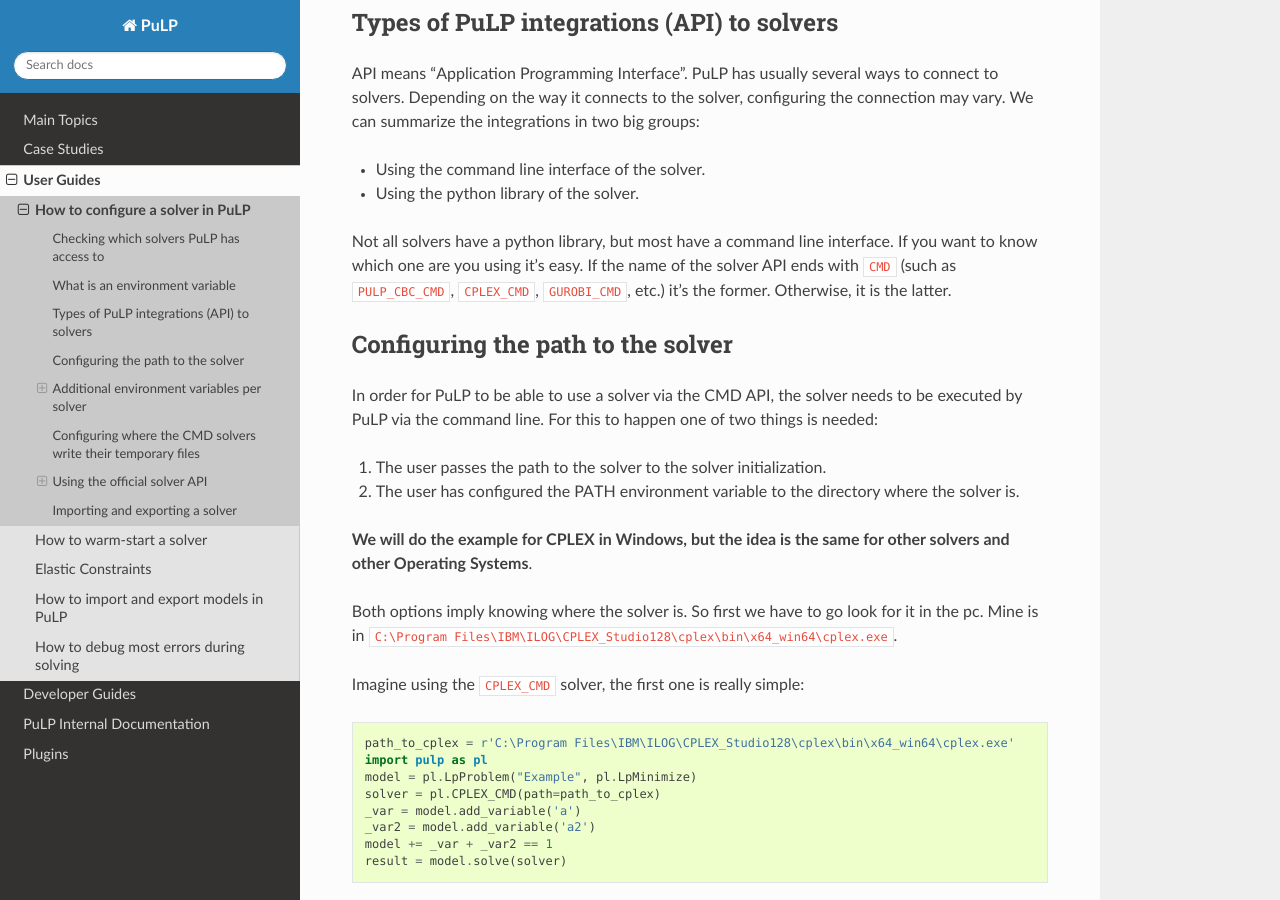
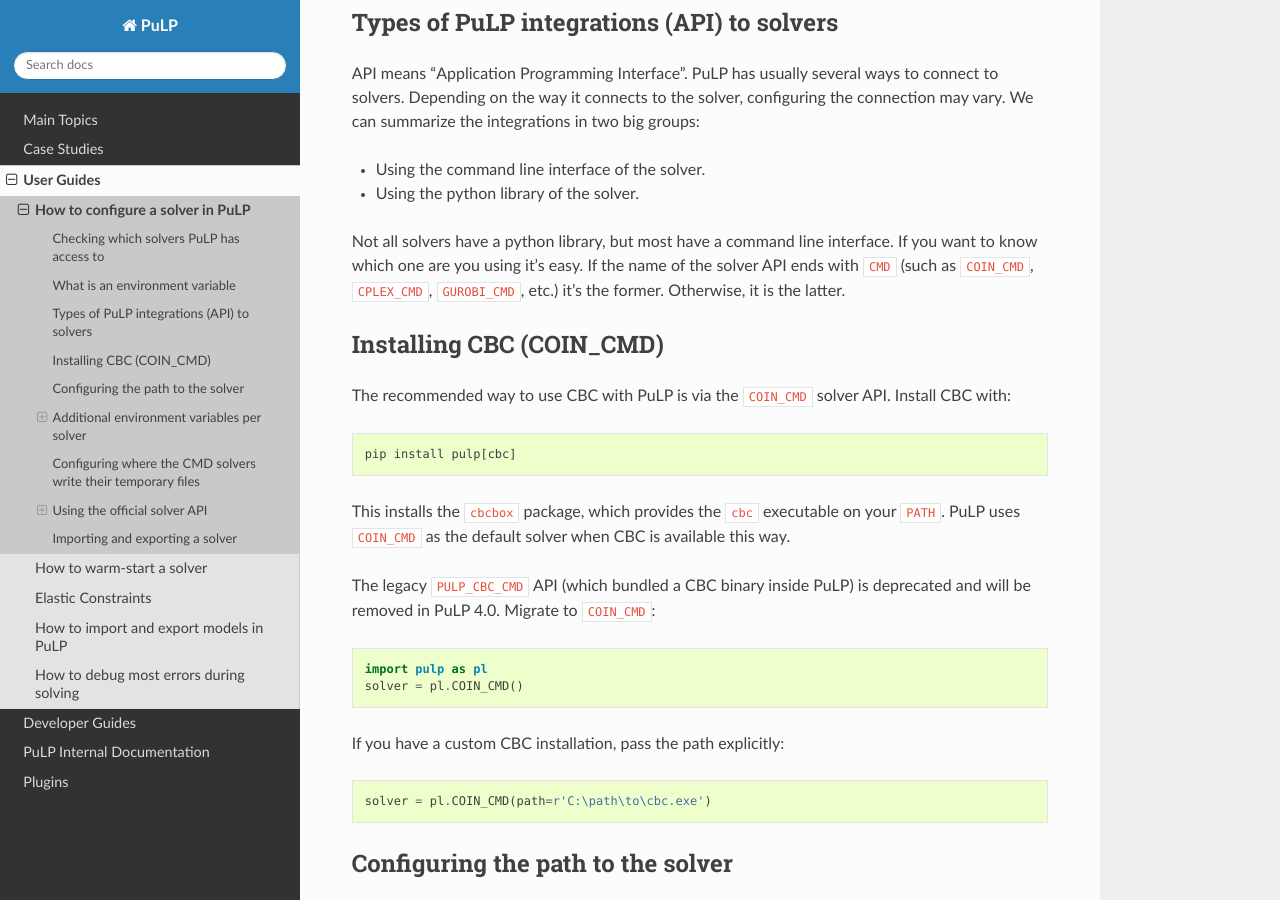
Before and after one commit to coin-or/pulp, a Sphinx documentation site: the page built from doc/source/guides/how_to_configure_solvers.rst, in a window 1280 px wide and 900 px high, scrolled down 1243 px. Built offline with Sphinx 7.4.7 and the Read the Docs theme 3.1.0, drawn with Linux system fonts in a browser that asks for light colours; pages that are not in the unit, such as notebooks, are missing from menus; the version number could not be read and is left out; some of the changed text lies outside the part shown.

Commit message:
deprecation messages for PULP_CBC_CMD solver

```diff
--- a/doc/source/guides/how_to_configure_solvers.rst
+++ b/doc/source/guides/how_to_configure_solvers.rst
@@ -51,7 +51,25 @@
 * Using the command line interface of the solver.
 * Using the python library of the solver.
 
-Not all solvers have a python library, but most have a command line interface. If you want to know which one are you using it's easy. If the name of the solver API ends with ``CMD`` (such as ``PULP_CBC_CMD``, ``CPLEX_CMD``, ``GUROBI_CMD``, etc.) it's the former. Otherwise, it is the latter.
+Not all solvers have a python library, but most have a command line interface. If you want to know which one are you using it's easy. If the name of the solver API ends with ``CMD`` (such as ``COIN_CMD``, ``CPLEX_CMD``, ``GUROBI_CMD``, etc.) it's the former. Otherwise, it is the latter.
+
+Installing CBC (COIN_CMD)
+--------------------------------
+
+The recommended way to use CBC with PuLP is via the ``COIN_CMD`` solver API. Install CBC with::
+
+    pip install pulp[cbc]
+
+This installs the ``cbcbox`` package, which provides the ``cbc`` executable on your ``PATH``. PuLP uses ``COIN_CMD`` as the default solver when CBC is available this way.
+
+The legacy ``PULP_CBC_CMD`` API (which bundled a CBC binary inside PuLP) is deprecated and will be removed in PuLP 4.0. Migrate to ``COIN_CMD``::
+
+    import pulp as pl
+    solver = pl.COIN_CMD()
+
+If you have a custom CBC installation, pass the path explicitly::
+
+    solver = pl.COIN_CMD(path=r'C:\path\to\cbc.exe')
 
 Configuring the path to the solver
 --------------------------------------------
@@ -155,7 +173,7 @@
     _var = model.add_variable('a')
     _var2 = model.add_variable('a2')
     model += _var + _var2 == 1
-    solver = pl.PULP_CBC_CMD()
+    solver = pl.COIN_CMD()
     result = model.solve(solver)
 
 Another option, is passing the argument `keepFiles=True` to the solver. With this, the solver creates the files in the current directory and they are not deleted (although they will be overwritten if you re-execute).
@@ -167,7 +185,7 @@
     _var = model.add_variable('a')
     _var2 = model.add_variable('a2')
     model += _var + _var2 == 1
-    solver = pl.PULP_CBC_CMD(keepFiles=True)
+    solver = pl.COIN_CMD(keepFiles=True)
     result = model.solve(solver)
 
 Finally, one can manually edit the tmpDir attribute of the solver object before actually solving.
@@ -179,7 +197,7 @@
     _var = model.add_variable('a')
     _var2 = model.add_variable('a2')
     model += _var + _var2 == 1
-    solver = pl.PULP_CBC_CMD()
+    solver = pl.COIN_CMD()
     solver.tmpDir = 'PUT_SOME_ALTERNATIVE_PATH_HERE'
     result = model.solve(solver)
 
@@ -279,7 +297,7 @@
 In order to export it one needs can export it to a dictionary or a json file::
 
     import pulp
-    solver = pulp.PULP_CBC_CMD()
+    solver = pulp.COIN_CMD()
     solver_dict = solver.toDict()
 
 The structure of the returned dictionary is quite simple::
@@ -288,7 +306,7 @@
      'mip': True,
      'msg': True,
      'options': [],
-     'solver': 'PULP_CBC_CMD',
+     'solver': 'COIN_CMD',
      'timeLimit': None,
      'warmStart': False}
 
--- a/doc/source/guides/how_to_mip_start.rst
+++ b/doc/source/guides/how_to_mip_start.rst
@@ -7,7 +7,7 @@
 Supported solver APIs
 -----------------------
 
-The present solver APIs that work with PuLP warm-start are the following: ``CPLEX_CMD``, ``GUROBI_CMD``, ``PULP_CBC_CMD``, ``CBC_CMD``, ``CPLEX_PY``, ``GUROBI``, ``XPRESS``, ``XPRESS_PY``.
+The present solver APIs that work with PuLP warm-start are the following: ``CPLEX_CMD``, ``GUROBI_CMD``, ``COIN_CMD``, ``CPLEX_PY``, ``GUROBI``, ``XPRESS``, ``XPRESS_PY``.
 
 Example problem
 ----------------
@@ -42,11 +42,11 @@
 
 Once we have assigned values to all variables and we want to run a model while reusing those values, we just need to pass the ``warmStart=True`` argument to the solver when initiating it.
 
-For example, using the default PuLP solver we would do:
+For example, using the default PuLP CBC solver we would do:
 
 .. code-block:: python
 
-    seating_model.solve(pulp.PULP_CBC_CMD(msg=True, warmStart=True))
+    seating_model.solve(pulp.COIN_CMD(msg=True, warmStart=True))
 
 I usually turn ``msg=True`` so I can see the messages from the solver confirming it loaded the solution correctly.
 
--- a/pulp/__init__.py
+++ b/pulp/__init__.py
@@ -56,6 +56,7 @@
 
 from .constants import VERSION
 
+from .v4_migration import set_v4_migration_warnings
 from .pulp import *
 from .apis import *
 from .utilities import *
--- a/pyproject.toml
+++ b/pyproject.toml
@@ -91,6 +91,7 @@
 
 
 [project.optional-dependencies]
+cbc = ["cbcbox"]
 open_py = ["highspy==1.13", "pyscipopt"]
 public_py = ["gurobipy", "coptpy", 'xpress', "cplex; sys_platform != 'darwin' or python_full_version < '3.12'"]
 highs = ["highspy==1.13"]
```
Also changed, not shown: README.rst (+14 -9 lines), doc/source/guides/how_to_debug.rst (+5 -4 lines), 7 other files.
